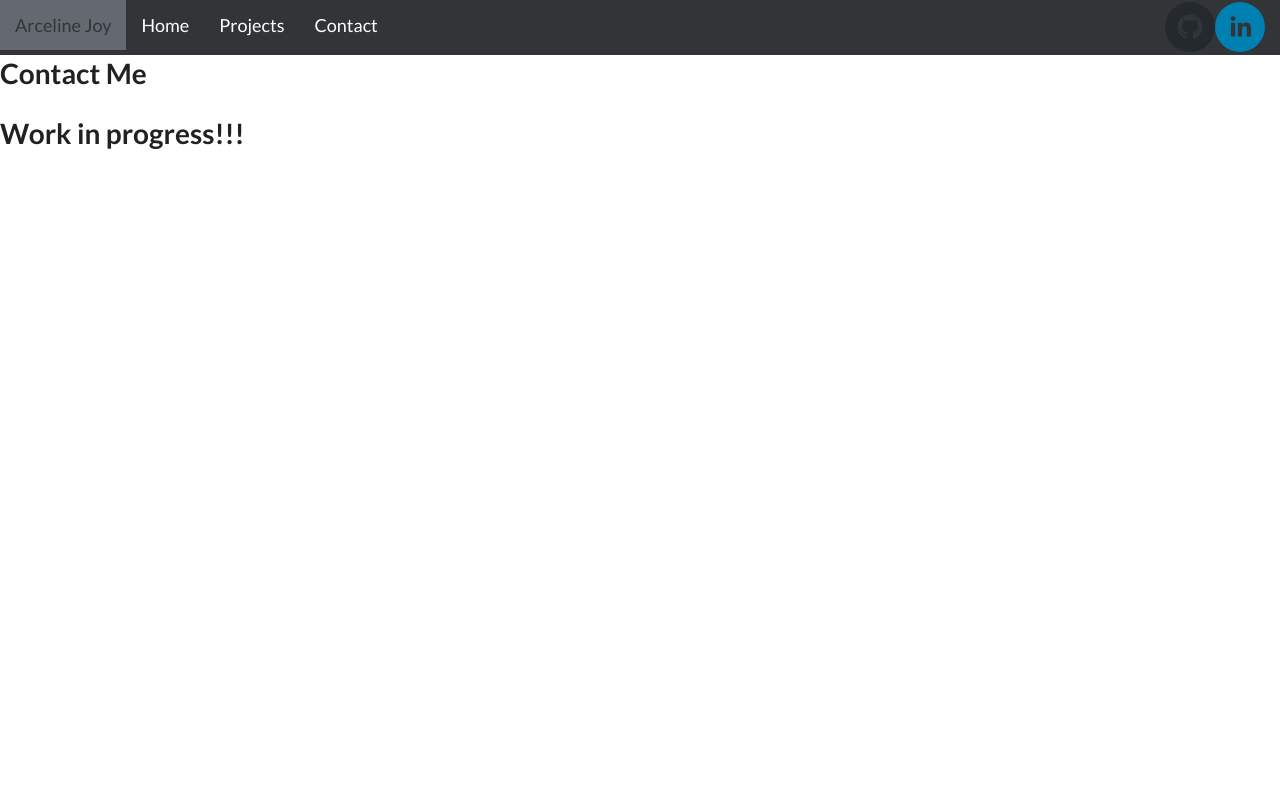
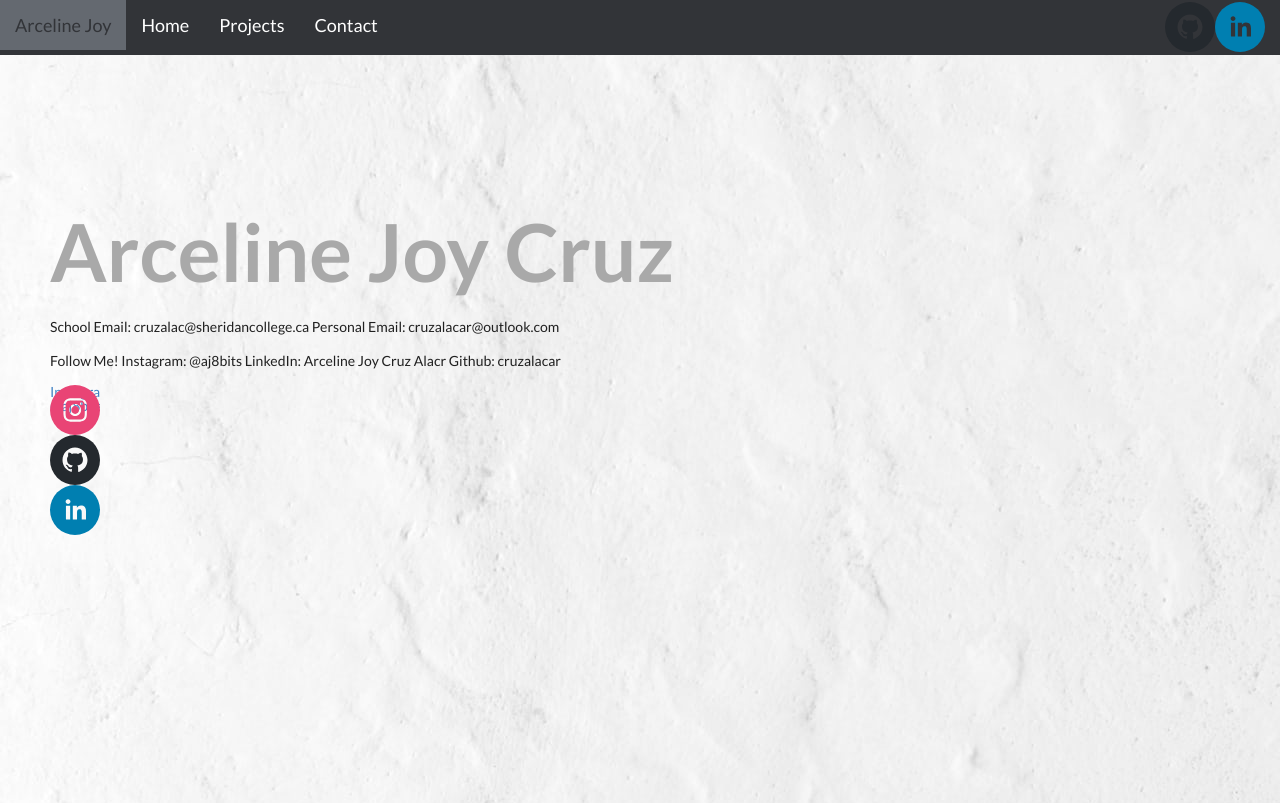
Before and after one commit to cruzalacar/ArcelineJoy, a React (Create React App) app: page /Contact in a window 1280 px wide. Shown: the top 803 px of the page. Built offline with nearby package versions, Linux system fonts and the light colour scheme.

Commit message:
started on the project card components to display current and past projects

```diff
--- a/public/index.html
+++ b/public/index.html
@@ -10,7 +10,6 @@
       content="Web site created using create-react-app"
     />
     <link rel="stylesheet" href="https://cdnjs.cloudflare.com/ajax/libs/semantic-ui/2.4.1/semantic.min.css"/>
-    <link rel="stylesheet" href="https://cdnjs.cloudflare.com/ajax/libs/semantic-ui/2.4.1/semantic.min.css" />
     <link rel="apple-touch-icon" href="%PUBLIC_URL%/logo192.png" />
     <!--
       manifest.json provides metadata used when your web app is installed on a
--- a/src/components/App.js
+++ b/src/components/App.js
@@ -4,6 +4,7 @@ import NavBar from './NavBar';
 import Home from './Home';
 import Projects from './Projects';
 import Contact from './Contact';
+import "./css/global.css";
 
 
 
@@ -14,9 +15,11 @@ class App extends React.Component {
             <Router>
                 <div>
                     <NavBar />
-                    <Route exact path='/' component={Home} />
-                    <Route exact path='/Projects' component={Projects} />
-                    <Route exact path='/Contact' component={Contact} />
+                </div>
+                <div className="app-body">
+                        <Route exact path='/' component={Home} />
+                        <Route exact path='/Projects' component={Projects} />
+                        <Route exact path='/Contact' component={Contact} />
                 </div>
             </Router>
         );
--- a/src/components/Contact.js
+++ b/src/components/Contact.js
@@ -1,13 +1,40 @@
-import React, {Components} from 'react';
+import React, { Components } from 'react';
+import './css/contact.css';
+import { SocialIcon } from 'react-social-icons';
 
-class Contact extends React.Component{
+class Contact extends React.Component {
     render() {
-        return(
+        return (
 
-            <div title="Contact">
-                <h1>Contact Me</h1>
-                <h1>Work in progress!!!</h1>
+            <div >
+                <div className="bgimg-5">
+                    <div className="contact-info-box">
+                        <h1>
+                            Arceline Joy Cruz
+                        </h1>
+                        <p>
+                            School Email: cruzalac@sheridancollege.ca
+                           Personal Email: cruzalacar@outlook.com
 
+                        </p>
+                        <p>
+                            Follow Me!
+                            Instagram: @aj8bits
+                            LinkedIn: Arceline Joy Cruz Alacr
+                            Github: cruzalacar
+                        </p>
+
+                        <SocialIcon url="https://www.instagram.com/aj8bits/" >
+                            <div>Instagram: @aj8bits</div>
+                        </SocialIcon>
+
+                        <br />
+                        <SocialIcon url="https://github.com/cruzalacar" /><br />
+                        <SocialIcon url="https://www.linkedin.com/in/arceline-joy-cruz-alacar-603358117/" /><br />
+
+
+                    </div>
+                </div>
             </div>
 
         );
--- a/src/components/Home.js
+++ b/src/components/Home.js
@@ -5,7 +5,7 @@ class Home extends React.Component {
     render() {
         return (
             <div>
-                <div className="bgimg-1">
+                <div className="bgimg-1" >
                     <div className="hello-box" >
                         <h1> Hello, </h1>
                         <h1> I'm Arceline </h1>
@@ -25,13 +25,13 @@ class Home extends React.Component {
                 </div>
                 <div className="info-box-dark ">
                     <h3>Programming Languages</h3>
-                    <p>C#, Python, Java, C & Swift</p>
+                    <p>• C#, Python, Java, C & Swift</p>
                     <h3>Web Technologies</h3>
-                    <p>React, Javascript, CSS & HTML</p>
+                    <p>• React, Javascript, CSS & HTML</p>
                     <h3>Database</h3>
-                    <p>MySQL, MS SQL Server & SQLite</p>
+                    <p>• MySQL, MS SQL Server & SQLite</p>
                     <h3>APIs</h3>
-                    <p>Django</p>
+                    <p>• Django</p>
                 </div>
                 <div className="bgimg-3">
                     <div className="title-box">
@@ -66,6 +66,7 @@ class Home extends React.Component {
                     <p>• Collected and updated data to assist with customer issues and concerns.</p>
                     <p>• Tracked and documented all received requests in an incident management system.</p>
                 </div>
+                <div className="bgimg-1"></div>
 
             </div>
 
--- /dev/null
+++ b/src/components/ProjectCard.js
@@ -0,0 +1,22 @@
+import React from 'react';
+import './css/projects.css';
+
+class ProjectCard extends React.Component {
+    render() {
+        return (
+            <div>
+                <div className="project-box">
+                    <img className="project-box-img"  />
+                    <div className="project-box-content">
+                        <h1>Title</h1>
+                        <h1>Languages/Technologies</h1>
+                        <h1>Description</h1>
+                        <h1>Github Link</h1>
+                    </div>
+                </div>
+            </div>
+        );
+    }
+}
+
+export default ProjectCard;
--- a/src/components/Projects.js
+++ b/src/components/Projects.js
@@ -1,11 +1,17 @@
 import React, {Component} from 'react';
+import ProjectCard from './ProjectCard';
+
 
 class Projects extends React.Component{
     render() {
         return (
-            <div title="Projects">
-                <h1>Projects</h1>
-                <h1>Work in progress!!!</h1>
+            <div className="project-body">
+                <h1 >Work in progress</h1>
+                <div >
+                    <ProjectCard />
+                    <ProjectCard />
+                    <ProjectCard />
+                </div>
             </div>
         );
     }
--- a/src/components/css/background.css
+++ b/src/components/css/background.css
@@ -49,6 +49,12 @@
 .hello-box h1 {
     color: whitesmoke;
     font-size: 80px;
+    -webkit-animation: fadein 3s;
+}
+
+@keyframes fadein {
+    from {opacity: 0;}
+    to { opacity: 1;}
 }
 
 .title-box {
@@ -57,7 +63,10 @@
     height: 20px;
     top: 40%;
     display: block;
+
 }
+
+
 
 .title-box h1{
     color: #303136;
@@ -77,6 +86,7 @@
     padding-right: 100px;
     font-family: Arial, Helvetica, sans-serif;
     position: relative;
+
 }
 
 .info-box-light h3 {
--- /dev/null
+++ b/src/components/css/contact.css
@@ -0,0 +1,18 @@
+.bgimg-5 {
+    background-image: url("../../images/bgimg-5.jpeg");
+    height: 1000px;
+    background-position: center;
+}
+
+.contact-info-box {
+    height: 300px;
+    position: absolute;
+    padding-top: 200px;
+    padding-left: 50px;
+    line-height: 1;
+}
+
+.contact-info-box h1 {
+    color: darkgray;
+    font-size: 80px;
+}
--- a/src/components/css/navbar.css
+++ b/src/components/css/navbar.css
@@ -1,12 +1,12 @@
 .navbar-following{
     background-color: #323438;
     height: 55px;
-    position: relative;
+    position: fixed;
     width: 100%;
     display: block;
     transition: top 0.3s;
     font-size: 18px;
-
+    z-index: 1;
 }
 
 .navbar-following a {
@@ -27,6 +27,4 @@
     position: absolute;
     top: 2px;
     right: 15px;
-
-
 }
--- /dev/null
+++ b/src/components/css/projects.css
@@ -0,0 +1,38 @@
+.project-body {
+    padding-top: 100px;
+}
+
+.project-box {
+    background-color: whitesmoke;
+    height: 700px;
+    width: 800px;
+    position: relative;
+    border-radius: 10px;
+    margin: auto;
+    margin-bottom: 50px;
+    box-shadow: 0 4px 8px 0 rgba(0, 0, 0, 0.2);
+}
+
+.project-box-img {
+    margin-top: 70px;
+    margin-right: 10px;
+    margin-left: 10px;
+    margin-bottom: 20px;
+    min-width: 780px;
+    min-height: 400px;
+}
+
+.project-box-header {
+    color:black;
+
+}
+
+.project-box-title {
+
+    color: black;
+}
+
+.project-box-text {
+
+    color: black;
+}
```
Also changed, not shown: src/components/css/global.css (added), src/images/bgimg-5.jpeg (added).
